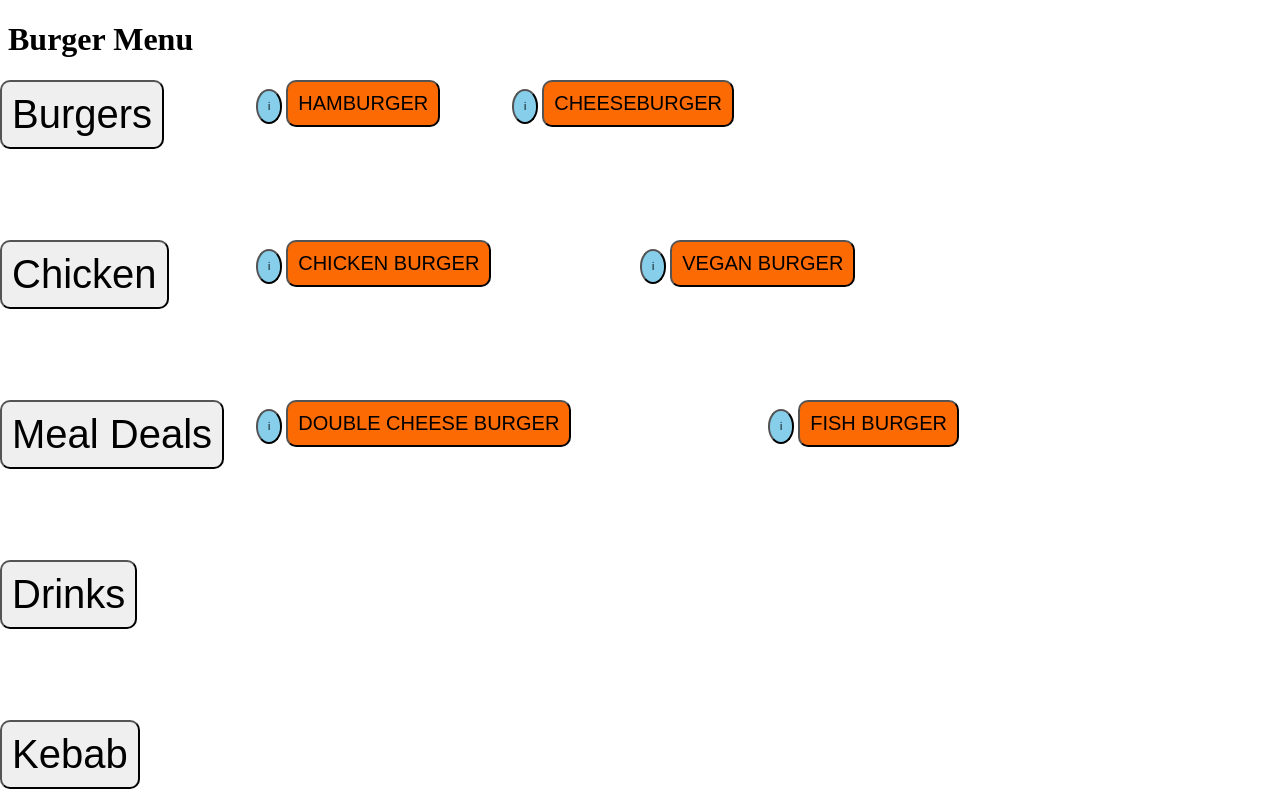
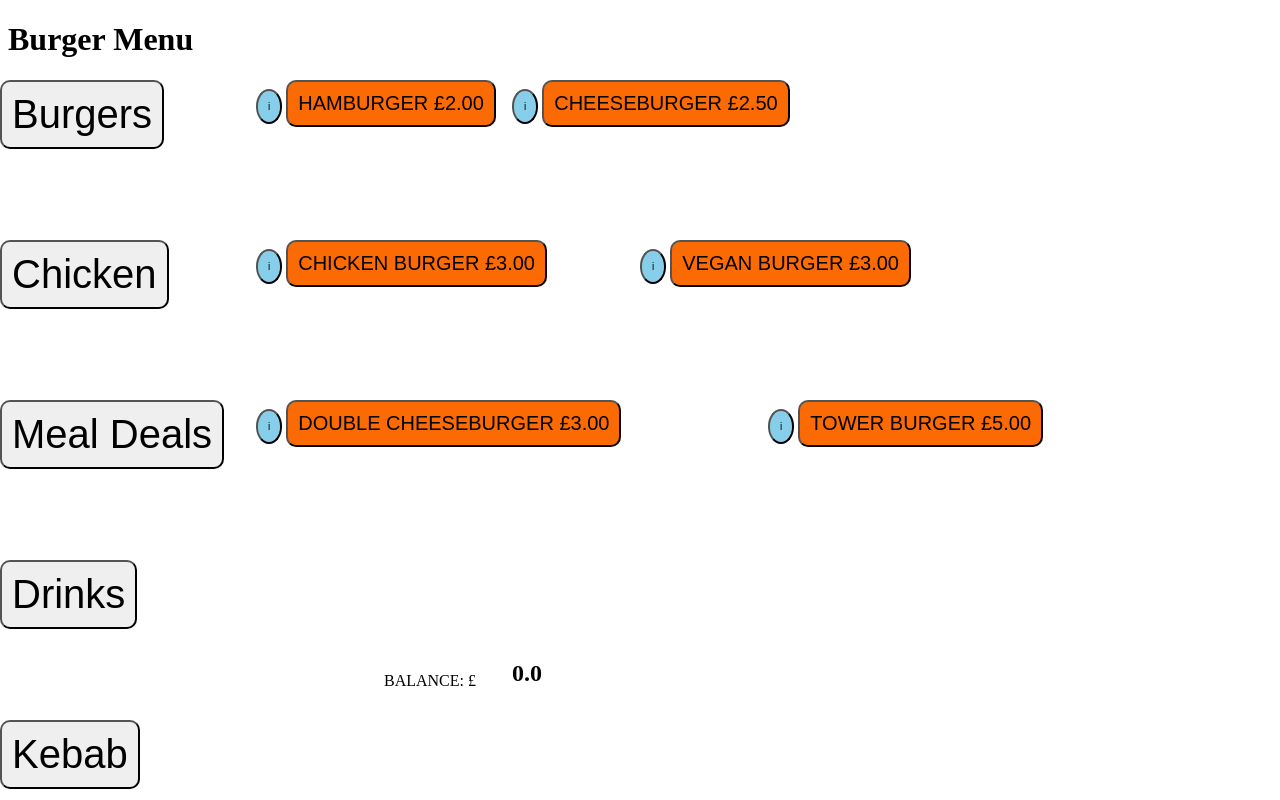
Before and after one commit to JakeBarr20/ResturantManager, a Flask app: page /burgers in a window 1280 px wide. Run offline with Flask 2, Linux system fonts and the light colour scheme.

Commit message:
Add files via upload
added my add to counter function to the buttons on burger submenu

```diff
--- a/templates/burgers.html
+++ b/templates/burgers.html
@@ -73,6 +73,16 @@
         left: 60%;
         top: 50%;
     }
+    #counter {
+        position: fixed;
+        left: 40%;
+        top: 80%;
+    }
+    #sentence{
+        position: fixed;
+        left: 30%;
+        top: 84%;
+    }
 </style>
 <script>
 function popupAllergies() {
@@ -81,49 +91,63 @@ function popupAllergies() {
     var message = "KCal: " + Cal + "\nAllergies: " + Allergy;
     alert(message);
 }
+var data = 0;
+var x = 0;
+function increase(id) {
+document.getElementById("counting").innerText = data;
+x = document.getElementById(id).value;
+data = parseFloat(data) + parseFloat(x);
+document.getElementById("counting").innerText = data;
+}
 </script>
 <h1>Burger Menu</h1>
 
 </head>
 <body>
     <div id="container">
-        <button onclick="window.location.href='burgers';">Burgers</button>
+        <button onclick="window.location.href='burgers.html';">Burgers</button>
     </div>
     <div id="sub2">
-        <button onclick="window.location.href='chicken';">Chicken</button>
+        <button onclick="window.location.href='chicken.html';">Chicken</button>
     </div>
     <div id="sub3">
-       <button onclick="window.location.href='meals';">Meal Deals</button>
+       <button onclick="window.location.href='meals.html';">Meal Deals</button>
     </div>
     <div id="sub4">
-        <button onclick="window.location.href='drinks';">Drinks</button>
+        <button onclick="window.location.href='drinks.html';">Drinks</button>
     </div>
     <div id="sub5">
-        <button onclick="window.location.href='kebab';">Kebab</button>
+        <button onclick="window.location.href='kebab.html';">Kebab</button>
     </div>
     <div id="sub6">
         <button class="button infobutton" onclick="popupAllergies()"> i </button>
-        <button class="button button2">HAMBURGER</button>
+        <button class="button button2" onClick="increase(this.id)" value= 2.00 id = "1">HAMBURGER £2.00</button>
     </div>
     <div id="sub7">
         <button class="button infobutton" onclick="popupAllergies()"> i </button>
-        <button class="button button2">CHEESEBURGER</button>
+        <button class="button button2"onClick="increase(this.id)" value= 2.50 id = "2">CHEESEBURGER £2.50</button>
     </div>
     <div id="sub8">
         <button class="button infobutton" onclick="popupAllergies()"> i </button>
-        <button class="button button2">CHICKEN BURGER</button>
+        <button class="button button2"onClick="increase(this.id)" value= 3.00 id = "3">CHICKEN BURGER £3.00</button>
     </div>
     <div id="sub9">
         <button class="button infobutton" onclick="popupAllergies()"> i </button>
-        <button class="button button2">VEGAN BURGER</button>
+        <button class="button button2"onClick="increase(this.id)" value= 3.00 id = "3">VEGAN BURGER £3.00</button>
     </div>
     <div id="sub10">
         <button class="button infobutton" onclick="popupAllergies()"> i </button>
-        <button class="button button2">DOUBLE CHEESE BURGER</button>
+        <button class="button button2"onClick="increase(this.id)" value= 3.00 id = "3">DOUBLE CHEESEBURGER £3.00</button>
     </div>
     <div id="sub11">
         <button class="button infobutton" onclick="popupAllergies()"> i </button>
-        <button class="button button2">FISH BURGER</button>
+        <button class="button button2"onClick="increase(this.id)" value= 5.00 id = "3">TOWER BURGER £5.00</button>
+    </div>
+    <div id = "counter">
+        <h2 id = "counting">0.0</h2>
+    </div>
+    <div id = "sentence">
+        <h>BALANCE: £</h>
     </div>
 </body>
 </html>
```
